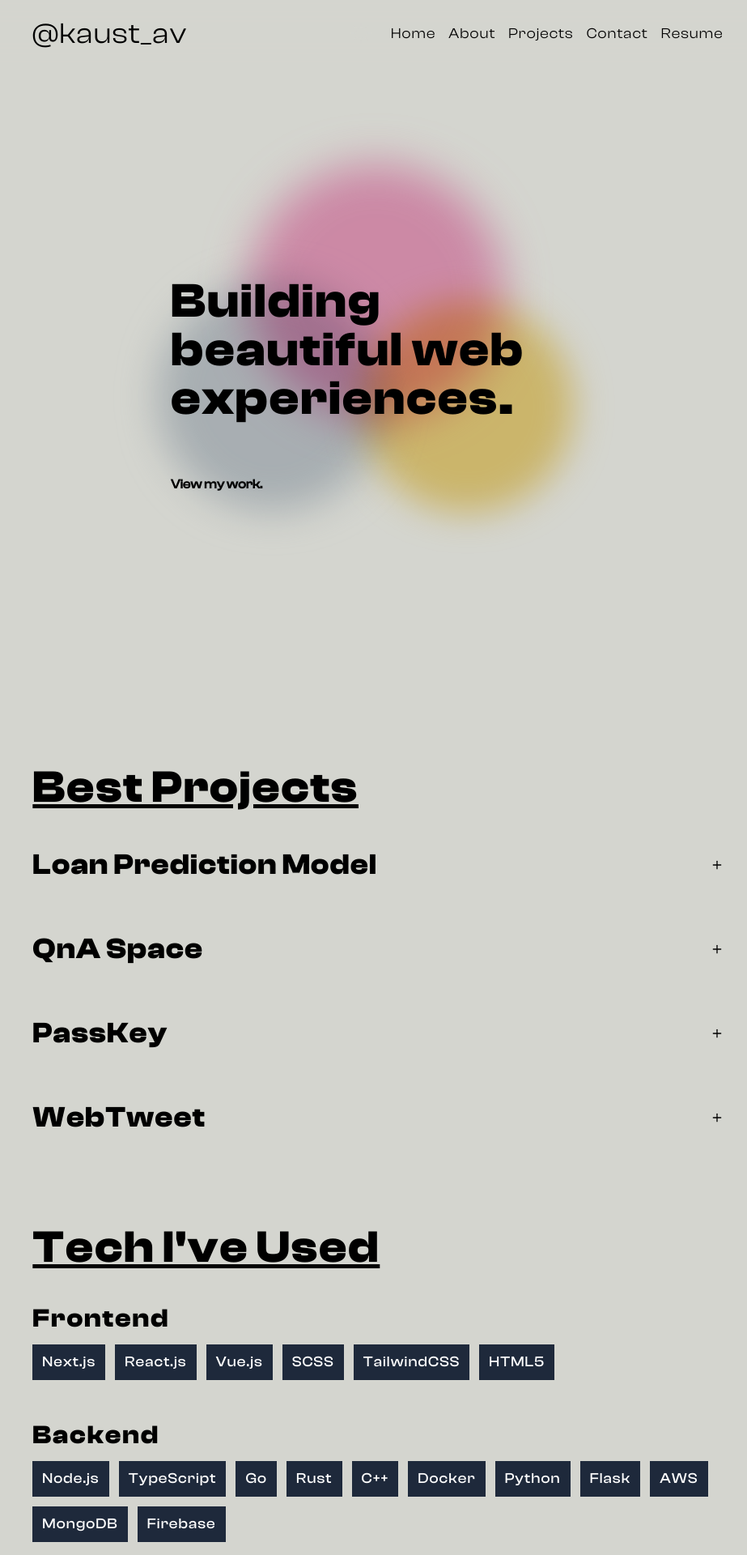
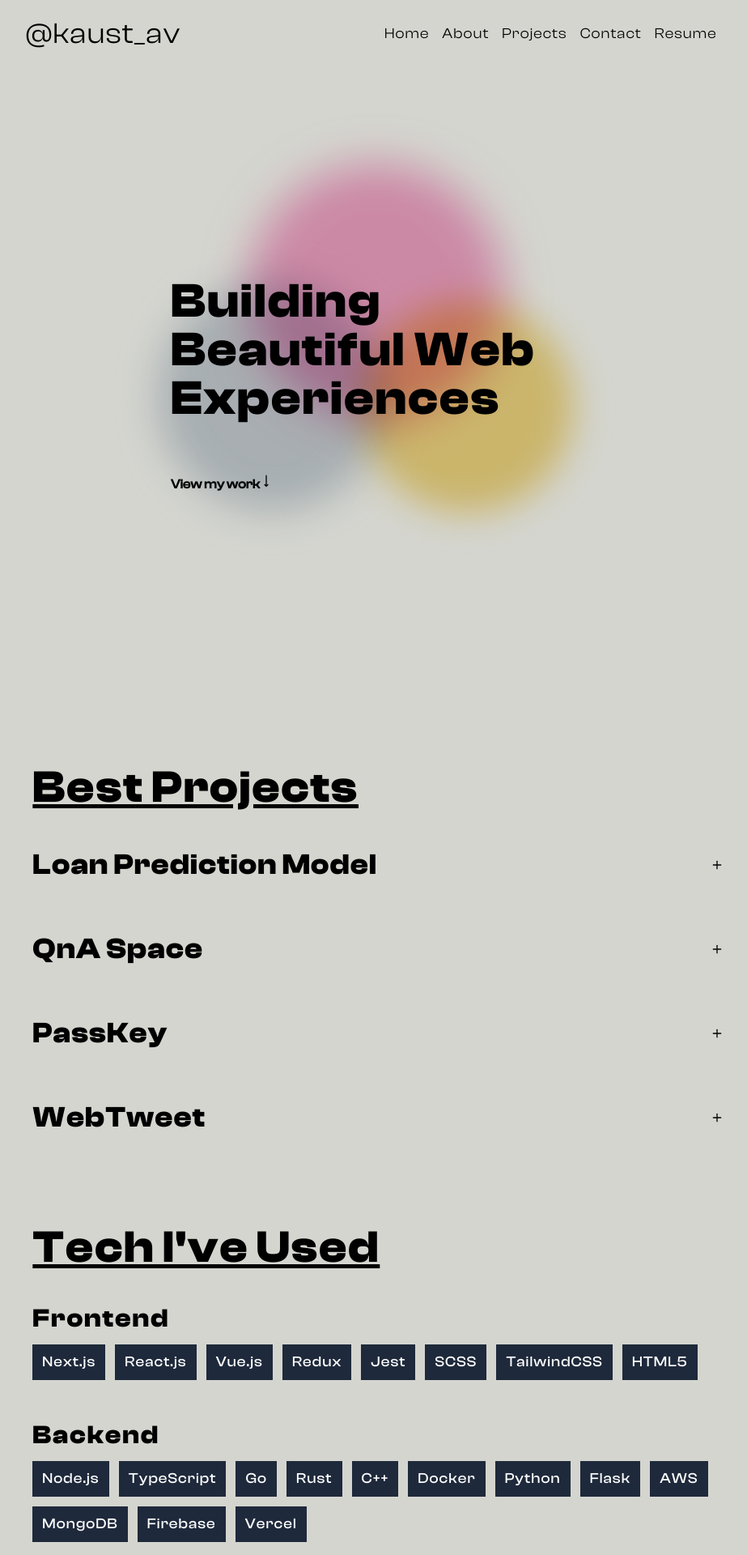
Before and after one commit to kaustav927/Portfolio2.0, a Next.js app in the folder portfolio2.0/: page / in a window 1280 px wide. Shown: the top 1920 px of the page at 81% size, without its empty margins (173-1096 px from the left). Built offline with nearby package versions, Linux system fonts and the light colour scheme.

Commit message:
minor improvements

```diff
--- a/portfolio2.0/components/Hero.tsx
+++ b/portfolio2.0/components/Hero.tsx
@@ -1,22 +1,25 @@
 import React from "react";
-
+import {CgArrowLongDown} from 'react-icons/cg'
 function Hero() {
   return (
-    <div className="font-cd-bold mx-4 container mt-1 flex justify-center items-center w-screen h-screen px overflow-x-hidden">
+    <div className="font-cd-bold mx-4 container mt-1 flex justify-center items-center w-screen h-screen px overflow-x-hidden px-4">
       <div className="flex flex-col">
         <div className="relative w-full max-w-lg mx-auto">
           <h1 className="z-50 font-cd-bold text-2xl my-15 md:text-4xl lg:text-6xl text-center md:text-left dark:text-white">
-            Building beautiful web experiences.
+            Building Beautiful Web Experiences
           </h1>
           <div className="absolute z-40 top-0 -left-4 w-72 h-72 bg-slate-400 rounded-full mix-blend-multiply dark:mix-blend-screen filter blur-xl opacity-50 animate-blob overflow-x-hidden"></div>
           <div className="absolute z-40 top-0 -right-4 w-72 h-72 bg-yellow-500 dark:bg-sky-700 rounded-full mix-blend-multiply dark:mix-blend-screen filter blur-xl opacity-50 animate-blob animation-delay-2000 overflow-x-hidden"></div>
           <div className="absolute z-40 -bottom-8 left-20 w-72 h-72 bg-pink-500 dark:bg-teal-400 rounded-full mix-blend-multiply dark:mix-blend-screen filter blur-xl opacity-50 animate-blob animation-delay-4000 overflow-x-hidden"></div>
         </div>
 
-        <div className="w-full flex justify-center md:justify-start">
+        <div className="w-full flex justify-center md:justify-start ">
           <button className="mr-6 py-4 bg-theme text-bla font-bold mt-12 flex items-center space-x-3">
-            <span className="font-cd-medium dark:text-white">
-              View my work.
+            <span className="font-cd-medium dark:text-white" >
+              <span className="flex items-center justify-center z-50">
+                 <h1>View my work </h1>
+                 <CgArrowLongDown className="animate-bounce dark:text-white"/>
+              </span>
             </span>
           </button>
         </div>
--- a/portfolio2.0/components/Navbar.tsx
+++ b/portfolio2.0/components/Navbar.tsx
@@ -124,8 +124,8 @@ export default function Navbar() {
         />
       ) : null}
 
-      <div className="z-50 sticky top-0 w-screen overflow-x-none flex flex-col h-20 items-center filter bg-cool-white/70 dark:bg-slate-800/70 backdrop-blur-md ">
-        <nav className="flex items-center mt-1 py-4 container w-10/12 md:w-10/12 lg:w-8/12 lg:max-w-screen-lg overflow-hidden">
+      <div className="z-50 sticky top-0 w-screen overflow-x-hidden flex flex-col h-20 items-center filter bg-cool-white/70 dark:bg-slate-800/70 backdrop-blur-md">
+        <nav className="flex items-center mt-1 py-4 container w-10/12 md:w-10/12 lg:w-8/12 lg:max-w-screen-lg overflow-hidden lg:mr-4">
           <div className="w-3/12 flex items-left">
             <Link href="/" passHref>
                 <h1 className="cursor-default text-sm text-left font-cd-medium md:text-2xl md:font-cd-regular lg:text-2xl lg:font-cd-regular dark:text-white">@kaust_av</h1>
@@ -133,7 +133,7 @@ export default function Navbar() {
           </div>
           <div className="w-9/12 flex justify-end items-center font-cd-regular ">
             <div
-              className="z-50 flex relative w-8 h-8 flex-col justify-between items-center md:hidden"
+              className="z-50 flex relative w-8 h-8 flex-col justify-between items-center md:hidden mr-4"
               onClick={() => {
                 setOpen(!open);
               }}
--- a/portfolio2.0/components/Skills.tsx
+++ b/portfolio2.0/components/Skills.tsx
@@ -1,9 +1,9 @@
 import React from 'react'
 
 const Skills = () => {
-  const frontend = [ "Next.js", "React.js", "Vue.js", "SCSS", "TailwindCSS", "HTML5"]
+  const frontend = [ "Next.js", "React.js", "Vue.js", "Redux","Jest", "SCSS", "TailwindCSS", "HTML5"]
   const blockchain = ["Ethers.js", "Web3.js", "Solidity", "Hardhat.js", "Truffle Suite", "OpenZeppelin", "Graph Protocol", "IPFS", "Radical", "Moralis"]
-  const backend = [ "Node.js", "TypeScript",  "Go", "Rust", "C++", "Docker", "Python", "Flask", "AWS", "MongoDB", "Firebase"]
+  const backend = [ "Node.js", "TypeScript",  "Go", "Rust", "C++", "Docker", "Python", "Flask", "AWS", "MongoDB", "Firebase", "Vercel"]
   const design = ["Photoshop", "Webflow", "Figma", "Canva", "Sketch", "Fusion360"]
   const title = "Tech I've Used"
   return (
@@ -27,7 +27,7 @@ const Skills = () => {
             ))}
         </div>
 
-        <h1 className="text-xl font-cd-bold mt-8 dark:text-white">Web 3.0</h1>
+        <h1 className="text-xl font-cd-bold mt-8 dark:text-white">Blockchain</h1>
         <div className="flex-wrap flex mt-2">
             {blockchain.map((item, index) => (
               <span key={index} className="font-cd-medium mb-3 text-white bg-slate-800 dark:text-black dark:bg-cool-white text-sm mr-3 px-3 py-2">{item}</span>
--- a/portfolio2.0/next.config.js
+++ b/portfolio2.0/next.config.js
@@ -1,6 +1,3 @@
-/**
- * @type {import('next').NextConfig}
- **/
  const nextConfig = {
   reactStrictMode: true,
 
--- a/portfolio2.0/pages/about.tsx
+++ b/portfolio2.0/pages/about.tsx
@@ -30,7 +30,7 @@ const About: NextPage = () => {
                 <Image className="rounded-lg boxShadow-lg" src="/images/pp.png" alt="" width="550" height="550"  />
               </div>
               <div className="py-8 mb-24 dark:text-white font-cd-medium">
-                <p className="text-justify mb-8 text-sm">Hi, I&apos;m Kaustav Sharma, a front-end engineer/dev, hacker, designer and 3D printer based in Toronto, Canada. </p>
+                <p className="text-justify mb-8 text-sm">Hi, I&apos;m Kaustav Sharma, a front-end engineer/dev, hacker, designer and pro google searcher based in Toronto, Canada. </p>
                 <p className="text-justify mb-8 text-sm">I started my coding journey by programming autonomous vehicle controls for VEX robotics in high school. My curiosity for computers lead me to pursue a CS degree at university, where I also gained over a year of internship experience working in a variety of engineer/dev and design roles.</p>
                 <p className="text-justify mb-8 text-sm">My experience lead me to identify front-end development, product design, and full-stack development as the fields I’d like to specialize in most as of now. I am motivated to keep my skills fresh by completing side projects and reading about cutting-edge advancements blockchain, manufacturing, artificial intelligence and robotics. </p>
                 <p className="text-justify mb-8 text-sm">Currently, I am looking for new-grad software engineer or frontend developer roles as I finish up my undergrad degree.  </p>
```
Also changed, not shown: 1 other file (tests, documents, lock files or other folders).
